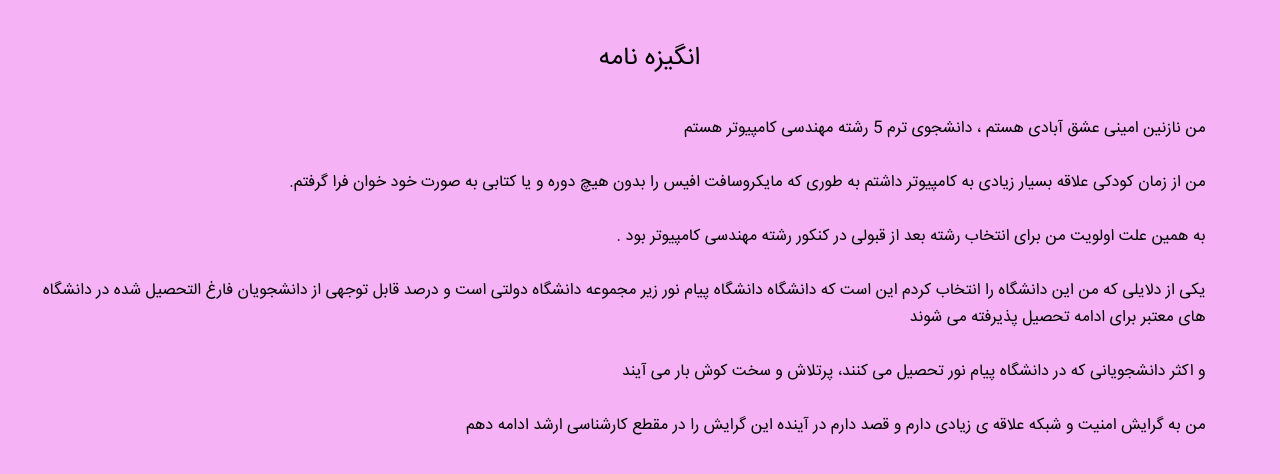
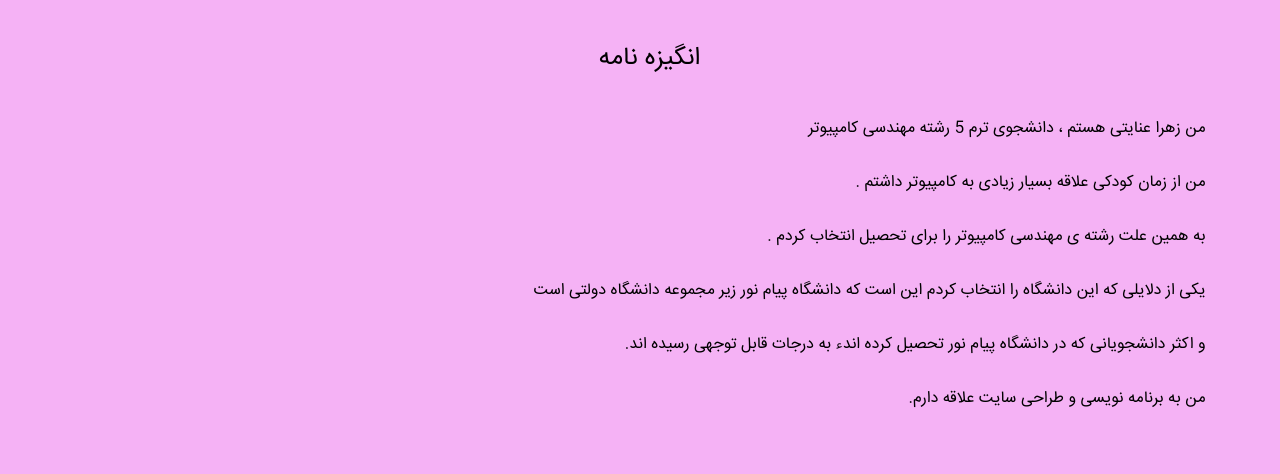
Before and after one commit to ZahraEnayati/SOP, a plain HTML site: page index.html in a window 1280 px wide. Drawn offline with Linux system fonts and the light colour scheme; files whose address does not match are found by name.

Commit message:
Update index.html

```diff
--- a/index.html
+++ b/index.html
@@ -14,22 +14,22 @@
 
     <span>انگيزه نامه</span>
     <span>
-    من نازنین امینی عشق آبادی هستم ، دانشجوی ترم 5 رشته مهندسی کامپیوتر هستم
+     من زهرا عنایتی هستم ، دانشجوی ترم 5 رشته مهندسی کامپیوتر
     <br/>
     <br/>
-    من از زمان کودکی علاقه بسیار زیادی به کامپیوتر داشتم به طوری که مایکروسافت افیس را بدون هیچ دوره و یا کتابی به صورت خود خوان فرا گرفتم.
+    من از زمان کودکی علاقه بسیار زیادی به کامپیوتر داشتم .
     <br/>
     <br/>
-    به همین علت اولویت من برای انتخاب رشته بعد از قبولی در کنکور رشته مهندسی کامپیوتر بود .
+    به همین علت رشته ی مهندسی کامپیوتر را برای تحصیل انتخاب کردم .
     <br/>
     <br/>
-    یکی از دلایلی که من این دانشگاه را انتخاب کردم این است که دانشگاه دانشگاه پیام نور زیر مجموعه دانشگاه دولتی است و درصد قابل توجهی از دانشجویان فارغ التحصیل شده در دانشگاه های معتبر برای ادامه تحصیل پذیرفته می شوند
+    یکی از دلایلی که این دانشگاه را انتخاب کردم این است که دانشگاه پیام نور زیر مجموعه دانشگاه دولتی است
     <br/>
     <br/>
-    و اکثر دانشجویانی که در دانشگاه پیام نور تحصیل می کنند، پرتلاش و سخت کوش بار می آیند
+    و اکثر دانشجویانی که در دانشگاه پیام نور تحصیل کرده اندء به درجات قابل توجهی رسیده اند.
     <br/>
     <br/>
-    من به گرایش امنیت و شبکه علاقه ی زیادی دارم و قصد دارم در آینده این گرایش را در مقطع کارشناسی ارشد ادامه دهم
+    من به برنامه نویسی و طراحی سایت علاقه دارم.
      </span>
 </div>
 </body>
```
